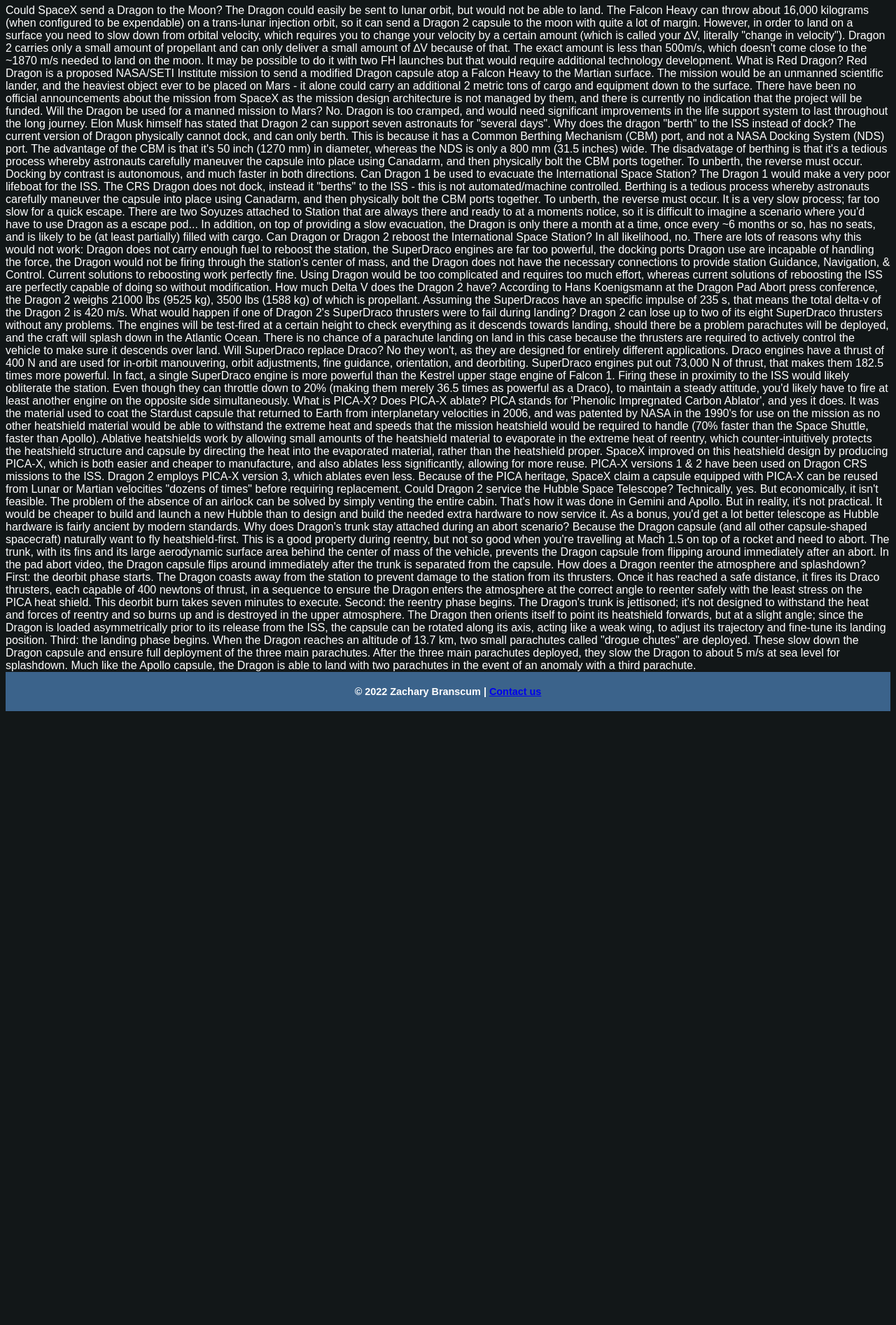
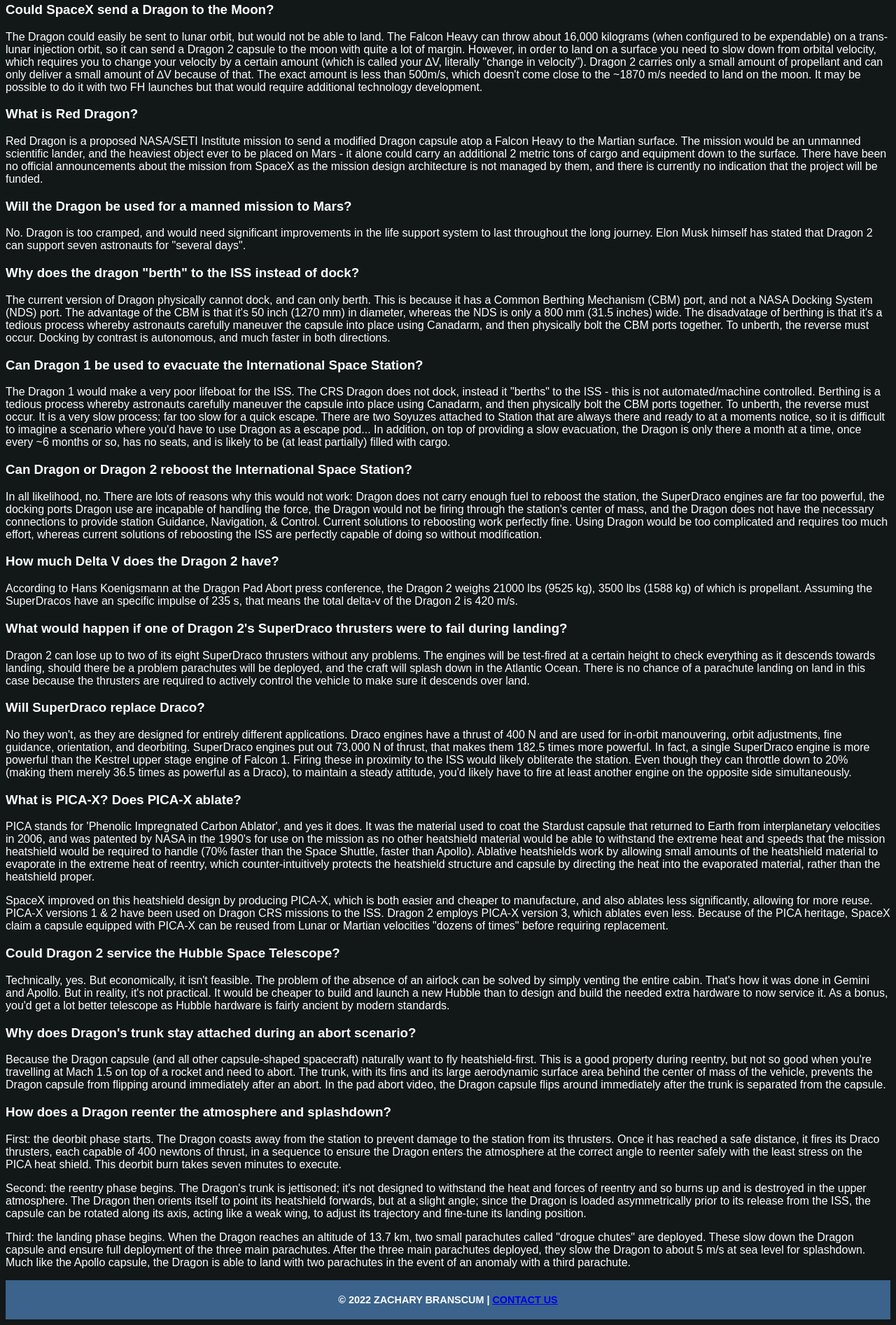
Before and after one commit to branscuz/IFSC-1310, a plain HTML site: page dragon/faq.html in a window 1280 px wide. Shown: the part 321-2214 px from the top of the page at 70% size. Before the commit the page ends 1345 px from the top, so only its background shows below. Drawn offline with Linux system fonts and the light colour scheme.

Commit message:
Dragon first draft

```diff
--- a/dragon/assets/css/index.css
+++ b/dragon/assets/css/index.css
@@ -2,8 +2,6 @@
 html{
   box-sizing: border-box;
 }
-*;
-*:before,
 *:after {
   box-sizing: inherit;
 }
@@ -19,13 +17,12 @@
   text-align:center;
   text-shadow:1px 1px 10px #000000;
   color:#ffffff;
-background-color: teal;
 padding: 40px;
 background-image: url(https://sat02pap001files.storage.live.com/y4m9YCvqMh-L64EZVpl_vRACmvKSmZV2IkJhkNyxK7qh2oaheY6Fwl5A78NVsXx86ruRtAaqqelz_3BaDmb7sE2qlNH6D02lnN8nPs3qmOivZFWNYIZrsmgjLWqdF2s98AUbARoJdHgTXOlGR2bnpDSWOF11IExN7hj7gDsrfnYpwkSUdvTyzYPk1ZOUnW_ngPQ?width=1024&height=512&cropmode=none);
 }
 header.primary h1{
 font-size: 2.0rem;
-margin: 20 px 0;
+margin: 20px;
 }
 header.primary h1 a{
 color:#ffffff;
@@ -33,7 +30,6 @@
 }
 header.primary h2 {
 font-size: 1.8rem;
-/*top left/right bottom*/
 margin: 20px auto 20px;
 }
 header.primary nav {
@@ -62,11 +58,6 @@
 }
 header.primary nav ul li a:hover, header.primary nav ul li a:active{
 background-color:rgba(0,0,0,.8);
-}
-
-#intro h2{
-color:#3b638b;
-border-bottom:1px dotted #c0c0c0;
 }
 
 #content{
@@ -120,9 +111,6 @@
 padding: 4px;
 border-radius:4px;
 }
-.post figure{
-margin: 0;
-}
 .post a{
 color:#ffffff;
 }
@@ -141,18 +129,6 @@
 aside article.widget{
 width:45%;
 }
-aside article.widget a:last-of-type{
-color:#ffffff;
-display:block;
-margin_top:20px;
-text-align:right;
-}
-aside article widget a{
-color#ffffff;
-}
-aside article footer{
-display:none;
-}
 #colophon{
 background-color:#3b638b;
 }
@@ -162,9 +138,12 @@
 color:#ffffff;
 text-align:center;
 font-size:.9rem;
-text-tranform:uppercase;
+text-transform:uppercase;
 }
 #article{
 background-color:#5A6470;
 color:#121718;
 }
+#mission{
+background-color:#385170;
+}
--- a/dragon/faq.html
+++ b/dragon/faq.html
@@ -1,16 +1,16 @@
 <!DOCTYPE html>
-<html>
+<html lang="en">
   <head>
     <title>SpaceX Dragon FAQ</title>
-  <meta charset="UTF-8" />
-  <meta name="description" content="This page provides answers for frequently asked questions about the SpaceX Dragon." />
-  <meta name="author" content="Zachary Branscum" />
+  <meta charset="UTF-8">
+  <meta name="description" content="This page provides answers for frequently asked questions about the SpaceX Dragon.">
+  <meta name="author" content="Zachary Branscum">
   <link href="https://fonts.googleapis.com/css2?family=Lato&display=swap" rel="stylesheet">
     <link rel="stylesheet" href="assets/css/index.css">
     <meta name="robots" content="noindex">
   </head>
   <body>
-  <header class="primary" role="primary">
+  <header class="primary" role="banner">
       <h1><a href="index.html">SpaceX Dragon</a></h1>
     <h2>First Private Spacecraft to the Space Station</h2>
     <nav role="navigation">
@@ -24,48 +24,48 @@
        <section id="container" class="content">
          <h2>Frequently Asked Questions</h2>
 
-Could SpaceX send a Dragon to the Moon?
-The Dragon could easily be sent to lunar orbit, but would not be able to land. The Falcon Heavy can throw about 16,000 kilograms (when configured to be expendable) on a trans-lunar injection orbit, so it can send a Dragon 2 capsule to the moon with quite a lot of margin. However, in order to land on a surface you need to slow down from orbital velocity, which requires you to change your velocity by a certain amount (which is called your ∆V, literally "change in velocity"). Dragon 2 carries only a small amount of propellant and can only deliver a small amount of ∆V because of that. The exact amount is less than 500m/s, which doesn't come close to the ~1870 m/s needed to land on the moon. It may be possible to do it with two FH launches but that would require additional technology development.
+         <h3>Could SpaceX send a Dragon to the Moon?</h3>
+<p>The Dragon could easily be sent to lunar orbit, but would not be able to land. The Falcon Heavy can throw about 16,000 kilograms (when configured to be expendable) on a trans-lunar injection orbit, so it can send a Dragon 2 capsule to the moon with quite a lot of margin. However, in order to land on a surface you need to slow down from orbital velocity, which requires you to change your velocity by a certain amount (which is called your ∆V, literally "change in velocity"). Dragon 2 carries only a small amount of propellant and can only deliver a small amount of ∆V because of that. The exact amount is less than 500m/s, which doesn't come close to the ~1870 m/s needed to land on the moon. It may be possible to do it with two FH launches but that would require additional technology development.</p>
 
-What is Red Dragon?
-Red Dragon is a proposed NASA/SETI Institute mission to send a modified Dragon capsule atop a Falcon Heavy to the Martian surface. The mission would be an unmanned scientific lander, and the heaviest object ever to be placed on Mars - it alone could carry an additional 2 metric tons of cargo and equipment down to the surface. There have been no official announcements about the mission from SpaceX as the mission design architecture is not managed by them, and there is currently no indication that the project will be funded.
+<h3>What is Red Dragon?</h3>
+<p>Red Dragon is a proposed NASA/SETI Institute mission to send a modified Dragon capsule atop a Falcon Heavy to the Martian surface. The mission would be an unmanned scientific lander, and the heaviest object ever to be placed on Mars - it alone could carry an additional 2 metric tons of cargo and equipment down to the surface. There have been no official announcements about the mission from SpaceX as the mission design architecture is not managed by them, and there is currently no indication that the project will be funded.</p>
 
-Will the Dragon be used for a manned mission to Mars?
-No. Dragon is too cramped, and would need significant improvements in the life support system to last throughout the long journey. Elon Musk himself has stated that Dragon 2 can support seven astronauts for "several days".
+<h3>Will the Dragon be used for a manned mission to Mars?</h3>
+<p>No. Dragon is too cramped, and would need significant improvements in the life support system to last throughout the long journey. Elon Musk himself has stated that Dragon 2 can support seven astronauts for "several days".</p>
 
-Why does the dragon "berth" to the ISS instead of dock?
-The current version of Dragon physically cannot dock, and can only berth. This is because it has a Common Berthing Mechanism (CBM) port, and not a NASA Docking System (NDS) port. The advantage of the CBM is that it's 50 inch (1270 mm) in diameter, whereas the NDS is only a 800 mm (31.5 inches) wide. The disadvatage of berthing is that it's a tedious process whereby astronauts carefully maneuver the capsule into place using Canadarm, and then physically bolt the CBM ports together. To unberth, the reverse must occur. Docking by contrast is autonomous, and much faster in both directions.
+<h3>Why does the dragon "berth" to the ISS instead of dock?</h3>
+<p>The current version of Dragon physically cannot dock, and can only berth. This is because it has a Common Berthing Mechanism (CBM) port, and not a NASA Docking System (NDS) port. The advantage of the CBM is that it's 50 inch (1270 mm) in diameter, whereas the NDS is only a 800 mm (31.5 inches) wide. The disadvatage of berthing is that it's a tedious process whereby astronauts carefully maneuver the capsule into place using Canadarm, and then physically bolt the CBM ports together. To unberth, the reverse must occur. Docking by contrast is autonomous, and much faster in both directions.</p>
 
-Can Dragon 1 be used to evacuate the International Space Station?
-The Dragon 1 would make a very poor lifeboat for the ISS. The CRS Dragon does not dock, instead it "berths" to the ISS - this is not automated/machine controlled. Berthing is a tedious process whereby astronauts carefully maneuver the capsule into place using Canadarm, and then physically bolt the CBM ports together. To unberth, the reverse must occur. It is a very slow process; far too slow for a quick escape. There are two Soyuzes attached to Station that are always there and ready to at a moments notice, so it is difficult to imagine a scenario where you'd have to use Dragon as a escape pod... In addition, on top of providing a slow evacuation, the Dragon is only there a month at a time, once every ~6 months or so, has no seats, and is likely to be (at least partially) filled with cargo.
+<h3>Can Dragon 1 be used to evacuate the International Space Station?</h3>
+<p>The Dragon 1 would make a very poor lifeboat for the ISS. The CRS Dragon does not dock, instead it "berths" to the ISS - this is not automated/machine controlled. Berthing is a tedious process whereby astronauts carefully maneuver the capsule into place using Canadarm, and then physically bolt the CBM ports together. To unberth, the reverse must occur. It is a very slow process; far too slow for a quick escape. There are two Soyuzes attached to Station that are always there and ready to at a moments notice, so it is difficult to imagine a scenario where you'd have to use Dragon as a escape pod... In addition, on top of providing a slow evacuation, the Dragon is only there a month at a time, once every ~6 months or so, has no seats, and is likely to be (at least partially) filled with cargo.</p>
 
-Can Dragon or Dragon 2 reboost the International Space Station?
-In all likelihood, no. There are lots of reasons why this would not work: Dragon does not carry enough fuel to reboost the station, the SuperDraco engines are far too powerful, the docking ports Dragon use are incapable of handling the force, the Dragon would not be firing through the station's center of mass, and the Dragon does not have the necessary connections to provide station Guidance, Navigation, & Control. Current solutions to reboosting work perfectly fine. Using Dragon would be too complicated and requires too much effort, whereas current solutions of reboosting the ISS are perfectly capable of doing so without modification.
+<h3>Can Dragon or Dragon 2 reboost the International Space Station?</h3>
+<p>In all likelihood, no. There are lots of reasons why this would not work: Dragon does not carry enough fuel to reboost the station, the SuperDraco engines are far too powerful, the docking ports Dragon use are incapable of handling the force, the Dragon would not be firing through the station's center of mass, and the Dragon does not have the necessary connections to provide station Guidance, Navigation, & Control. Current solutions to reboosting work perfectly fine. Using Dragon would be too complicated and requires too much effort, whereas current solutions of reboosting the ISS are perfectly capable of doing so without modification.</p>
 
-How much Delta V does the Dragon 2 have?
-According to Hans Koenigsmann at the Dragon Pad Abort press conference, the Dragon 2 weighs 21000 lbs (9525 kg), 3500 lbs (1588 kg) of which is propellant. Assuming the SuperDracos have an specific impulse of 235 s, that means the total delta-v of the Dragon 2 is 420 m/s.
+  <h3>How much Delta V does the Dragon 2 have?</h3>
+<p>According to Hans Koenigsmann at the Dragon Pad Abort press conference, the Dragon 2 weighs 21000 lbs (9525 kg), 3500 lbs (1588 kg) of which is propellant. Assuming the SuperDracos have an specific impulse of 235 s, that means the total delta-v of the Dragon 2 is 420 m/s.</p>
 
-What would happen if one of Dragon 2's SuperDraco thrusters were to fail during landing?
-Dragon 2 can lose up to two of its eight SuperDraco thrusters without any problems. The engines will be test-fired at a certain height to check everything as it descends towards landing, should there be a problem parachutes will be deployed, and the craft will splash down in the Atlantic Ocean. There is no chance of a parachute landing on land in this case because the thrusters are required to actively control the vehicle to make sure it descends over land.
+  <h3>What would happen if one of Dragon 2's SuperDraco thrusters were to fail during landing?</h3>
+<p>Dragon 2 can lose up to two of its eight SuperDraco thrusters without any problems. The engines will be test-fired at a certain height to check everything as it descends towards landing, should there be a problem parachutes will be deployed, and the craft will splash down in the Atlantic Ocean. There is no chance of a parachute landing on land in this case because the thrusters are required to actively control the vehicle to make sure it descends over land.</p>
 
-Will SuperDraco replace Draco?
-No they won't, as they are designed for entirely different applications. Draco engines have a thrust of 400 N and are used for in-orbit manouvering, orbit adjustments, fine guidance, orientation, and deorbiting. SuperDraco engines put out 73,000 N of thrust, that makes them 182.5 times more powerful. In fact, a single SuperDraco engine is more powerful than the Kestrel upper stage engine of Falcon 1. Firing these in proximity to the ISS would likely obliterate the station.
-Even though they can throttle down to 20% (making them merely 36.5 times as powerful as a Draco), to maintain a steady attitude, you'd likely have to fire at least another engine on the opposite side simultaneously.
+  <h3>Will SuperDraco replace Draco?</h3>
+<p>No they won't, as they are designed for entirely different applications. Draco engines have a thrust of 400 N and are used for in-orbit manouvering, orbit adjustments, fine guidance, orientation, and deorbiting. SuperDraco engines put out 73,000 N of thrust, that makes them 182.5 times more powerful. In fact, a single SuperDraco engine is more powerful than the Kestrel upper stage engine of Falcon 1. Firing these in proximity to the ISS would likely obliterate the station.
+Even though they can throttle down to 20% (making them merely 36.5 times as powerful as a Draco), to maintain a steady attitude, you'd likely have to fire at least another engine on the opposite side simultaneously.</p>
 
-What is PICA-X? Does PICA-X ablate?
-PICA stands for 'Phenolic Impregnated Carbon Ablator', and yes it does. It was the material used to coat the Stardust capsule that returned to Earth from interplanetary velocities in 2006, and was patented by NASA in the 1990's for use on the mission as no other heatshield material would be able to withstand the extreme heat and speeds that the mission heatshield would be required to handle (70% faster than the Space Shuttle, faster than Apollo). Ablative heatshields work by allowing small amounts of the heatshield material to evaporate in the extreme heat of reentry, which counter-intuitively protects the heatshield structure and capsule by directing the heat into the evaporated material, rather than the heatshield proper.
-SpaceX improved on this heatshield design by producing PICA-X, which is both easier and cheaper to manufacture, and also ablates less significantly, allowing for more reuse. PICA-X versions 1 & 2 have been used on Dragon CRS missions to the ISS. Dragon 2 employs PICA-X version 3, which ablates even less. Because of the PICA heritage, SpaceX claim a capsule equipped with PICA-X can be reused from Lunar or Martian velocities "dozens of times" before requiring replacement.
+  <h3>What is PICA-X? Does PICA-X ablate?</h3>
+<p>PICA stands for 'Phenolic Impregnated Carbon Ablator', and yes it does. It was the material used to coat the Stardust capsule that returned to Earth from interplanetary velocities in 2006, and was patented by NASA in the 1990's for use on the mission as no other heatshield material would be able to withstand the extreme heat and speeds that the mission heatshield would be required to handle (70% faster than the Space Shuttle, faster than Apollo). Ablative heatshields work by allowing small amounts of the heatshield material to evaporate in the extreme heat of reentry, which counter-intuitively protects the heatshield structure and capsule by directing the heat into the evaporated material, rather than the heatshield proper.</p>
+<p>SpaceX improved on this heatshield design by producing PICA-X, which is both easier and cheaper to manufacture, and also ablates less significantly, allowing for more reuse. PICA-X versions 1 & 2 have been used on Dragon CRS missions to the ISS. Dragon 2 employs PICA-X version 3, which ablates even less. Because of the PICA heritage, SpaceX claim a capsule equipped with PICA-X can be reused from Lunar or Martian velocities "dozens of times" before requiring replacement.</p>
 
-Could Dragon 2 service the Hubble Space Telescope?
-Technically, yes. But economically, it isn't feasible. The problem of the absence of an airlock can be solved by simply venting the entire cabin. That's how it was done in Gemini and Apollo. But in reality, it's not practical. It would be cheaper to build and launch a new Hubble than to design and build the needed extra hardware to now service it. As a bonus, you'd get a lot better telescope as Hubble hardware is fairly ancient by modern standards.
+  <h3>Could Dragon 2 service the Hubble Space Telescope?</h3>
+<p>Technically, yes. But economically, it isn't feasible. The problem of the absence of an airlock can be solved by simply venting the entire cabin. That's how it was done in Gemini and Apollo. But in reality, it's not practical. It would be cheaper to build and launch a new Hubble than to design and build the needed extra hardware to now service it. As a bonus, you'd get a lot better telescope as Hubble hardware is fairly ancient by modern standards.</p>
 
-Why does Dragon's trunk stay attached during an abort scenario?
-Because the Dragon capsule (and all other capsule-shaped spacecraft) naturally want to fly heatshield-first. This is a good property during reentry, but not so good when you're travelling at Mach 1.5 on top of a rocket and need to abort. The trunk, with its fins and its large aerodynamic surface area behind the center of mass of the vehicle, prevents the Dragon capsule from flipping around immediately after an abort. In the pad abort video, the Dragon capsule flips around immediately after the trunk is separated from the capsule.
+  <h3>Why does Dragon's trunk stay attached during an abort scenario?</h3>
+<p>Because the Dragon capsule (and all other capsule-shaped spacecraft) naturally want to fly heatshield-first. This is a good property during reentry, but not so good when you're travelling at Mach 1.5 on top of a rocket and need to abort. The trunk, with its fins and its large aerodynamic surface area behind the center of mass of the vehicle, prevents the Dragon capsule from flipping around immediately after an abort. In the pad abort video, the Dragon capsule flips around immediately after the trunk is separated from the capsule.</p>
 
-How does a Dragon reenter the atmosphere and splashdown?
-First: the deorbit phase starts. The Dragon coasts away from the station to prevent damage to the station from its thrusters. Once it has reached a safe distance, it fires its Draco thrusters, each capable of 400 newtons of thrust, in a sequence to ensure the Dragon enters the atmosphere at the correct angle to reenter safely with the least stress on the PICA heat shield. This deorbit burn takes seven minutes to execute.
-Second: the reentry phase begins. The Dragon's trunk is jettisoned; it's not designed to withstand the heat and forces of reentry and so burns up and is destroyed in the upper atmosphere. The Dragon then orients itself to point its heatshield forwards, but at a slight angle; since the Dragon is loaded asymmetrically prior to its release from the ISS, the capsule can be rotated along its axis, acting like a weak wing, to adjust its trajectory and fine-tune its landing position.
-Third: the landing phase begins. When the Dragon reaches an altitude of 13.7 km, two small parachutes called "drogue chutes" are deployed. These slow down the Dragon capsule and ensure full deployment of the three main parachutes. After the three main parachutes deployed, they slow the Dragon to about 5 m/s at sea level for splashdown. Much like the Apollo capsule, the Dragon is able to land with two parachutes in the event of an anomaly with a third parachute.
+  <h3>How does a Dragon reenter the atmosphere and splashdown?</h3>
+<p>First: the deorbit phase starts. The Dragon coasts away from the station to prevent damage to the station from its thrusters. Once it has reached a safe distance, it fires its Draco thrusters, each capable of 400 newtons of thrust, in a sequence to ensure the Dragon enters the atmosphere at the correct angle to reenter safely with the least stress on the PICA heat shield. This deorbit burn takes seven minutes to execute.</p>
+<p>Second: the reentry phase begins. The Dragon's trunk is jettisoned; it's not designed to withstand the heat and forces of reentry and so burns up and is destroyed in the upper atmosphere. The Dragon then orients itself to point its heatshield forwards, but at a slight angle; since the Dragon is loaded asymmetrically prior to its release from the ISS, the capsule can be rotated along its axis, acting like a weak wing, to adjust its trajectory and fine-tune its landing position.</p>
+<p>Third: the landing phase begins. When the Dragon reaches an altitude of 13.7 km, two small parachutes called "drogue chutes" are deployed. These slow down the Dragon capsule and ensure full deployment of the three main parachutes. After the three main parachutes deployed, they slow the Dragon to about 5 m/s at sea level for splashdown. Much like the Apollo capsule, the Dragon is able to land with two parachutes in the event of an anomaly with a third parachute.</p>
 </section>
 <footer id="colophon" role="contentinfo">
     <h6>&copy; 2022 Zachary Branscum | <a href="mailto:zabranscum@ualr.edu">Contact us</a></h6>
```
Also changed, not shown: dragon/history.html (+16 -16 lines), dragon/index.html (+12 -12 lines), dragon/assets/img/Copy of SpDragon_2_Pad_Abort_Test_Infographic.jpg (renamed from dragon/assets/img/Copy of SpaceX_Dragon_2_Pad_Abort_Test_Infographic.jpg), dragon/assets/img/space-background.png (added).
